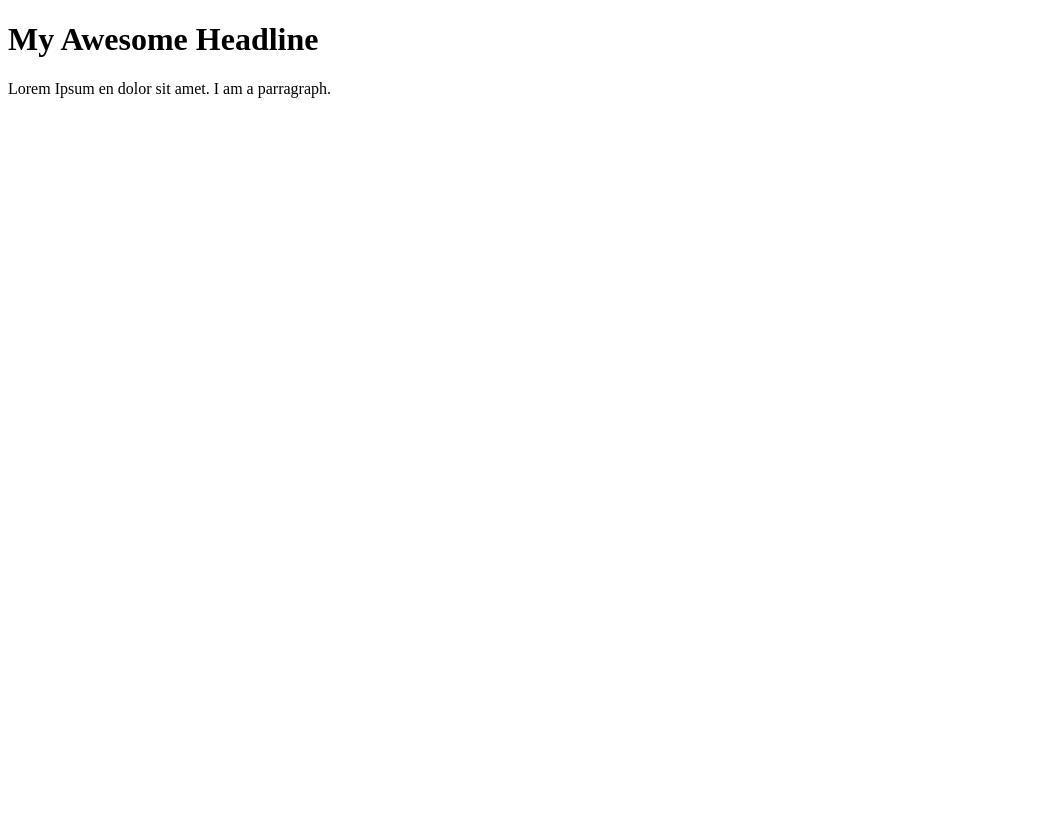
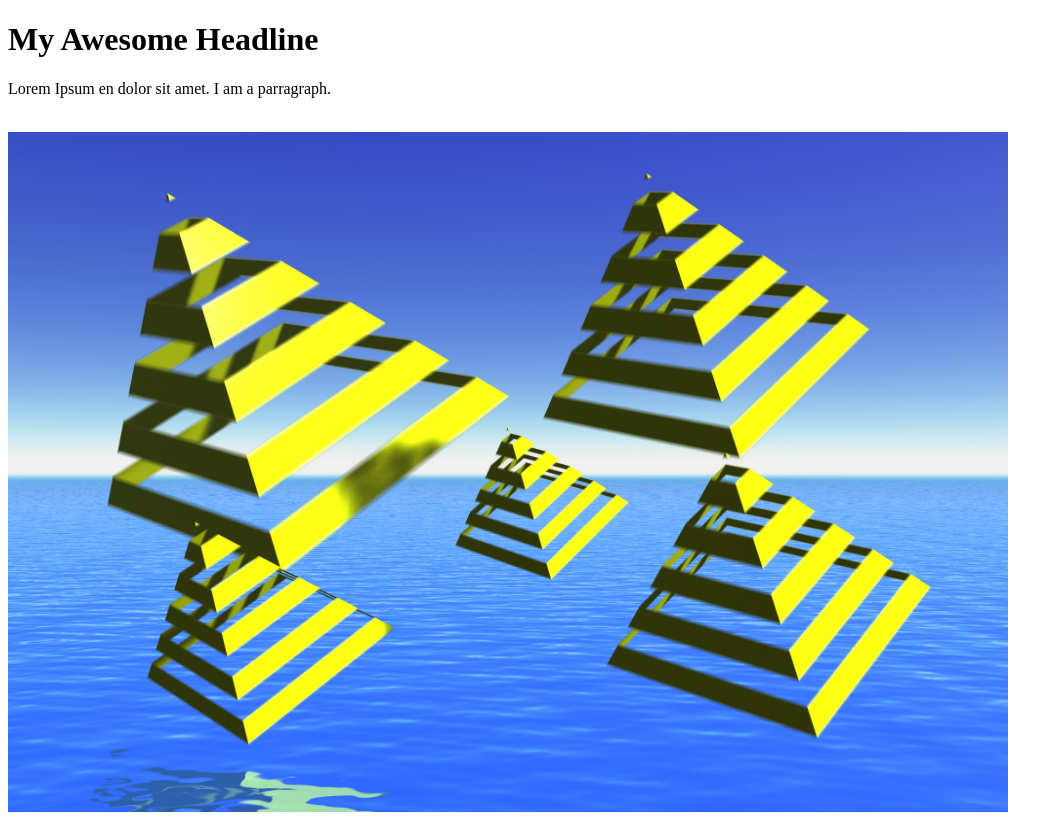
Before and after one commit to mariabethaniala/hello-world3, a plain HTML site: page index.html in a window 1280 px wide. Shown: the whole page, without its empty margins (0-1063 px from the left). Before the commit the page ends 800 px from the top, so only its background shows below. Drawn offline with Linux system fonts and the light colour scheme.

Commit message:
Add files via upload

```diff
--- a/index.html
+++ b/index.html
@@ -11,6 +11,8 @@
 </h1>
 
 <p> Lorem Ipsum en dolor sit amet. I am a parragraph.</p>
+<br>
+<img src="IMAGES/random.jpg" width="1000" height="680" alt="random photo"/>
 
 </body>
 </html>
```
